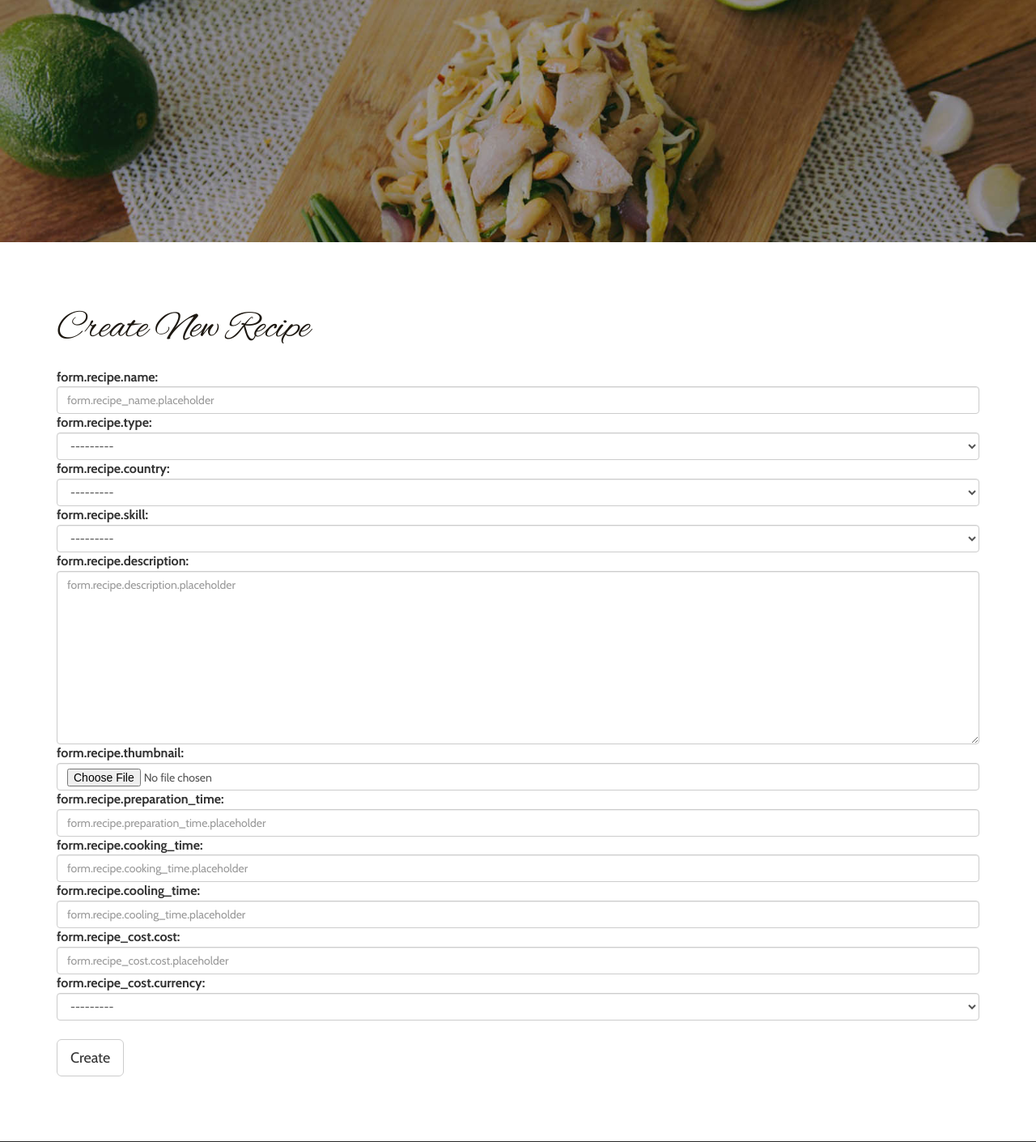
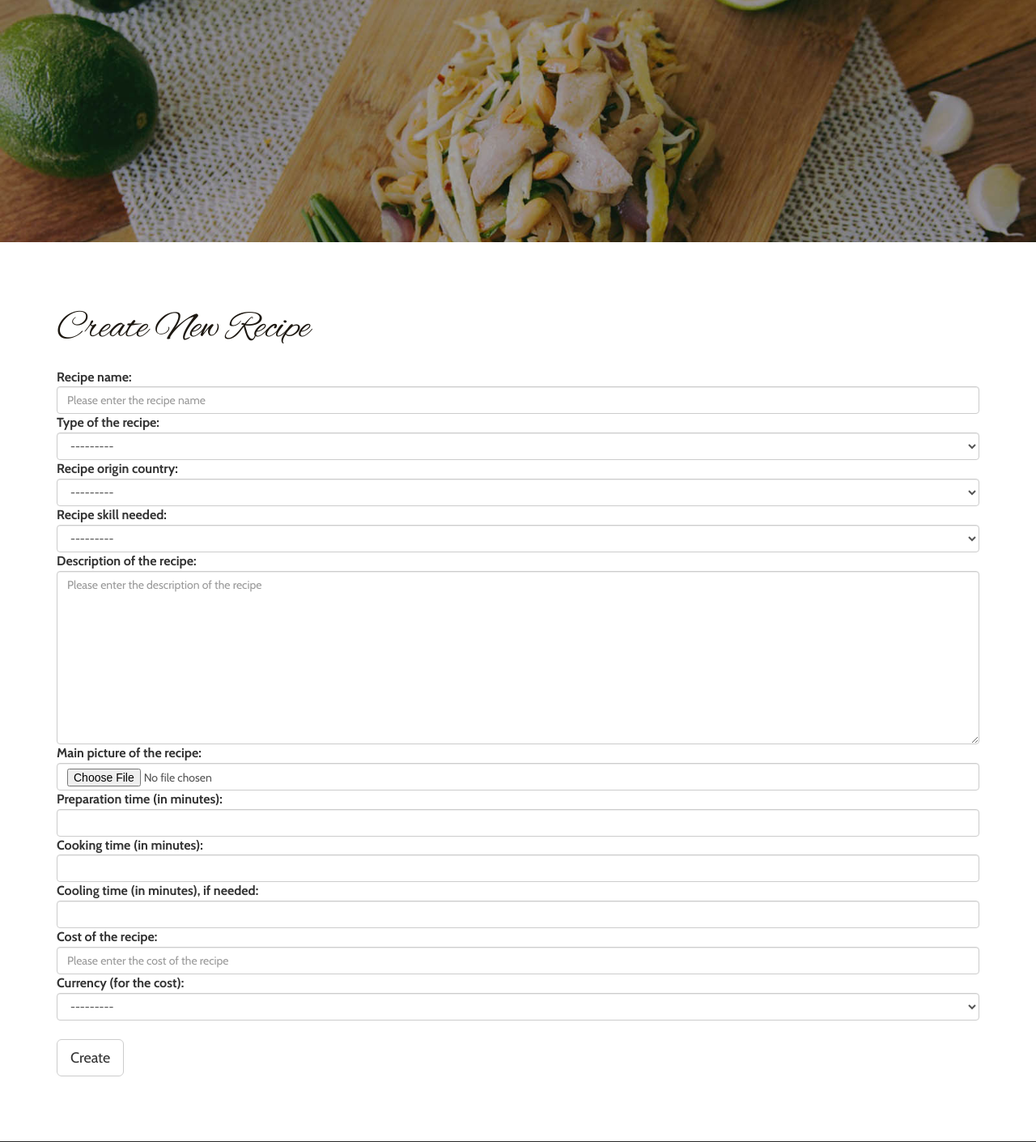
Before and after one commit to vmullet/MasterCook, a Django app: page /recipes/create in a window 1280 px wide. Shown: the part 87-1497 px from the top of the page at 81% size. Run offline with Django 3.2, Linux system fonts and the light colour scheme; the visitor is signed in with stand-in values (Sample User, id 1); data that the repository does not hold is empty; some libraries are stand-ins or nearby versions.

```diff
--- a/recipes/forms.py
+++ b/recipes/forms.py
@@ -11,54 +11,51 @@ class RecipeCreateForm(forms.ModelForm):
     """
     Form to represent the creation of a recipe (basic informations)
     """
-    name = forms.CharField(label=_('form.recipe.name'), widget=forms.TextInput(
+    name = forms.CharField(label=_('Recipe name'), widget=forms.TextInput(
         attrs={
             'class': 'form-control',
-            'placeholder': _("form.recipe_name.placeholder"),
+            'placeholder': _("Please enter the recipe name"),
         }
     ), localize=True)
-    recipe_type = forms.ModelChoiceField(label=_('form.recipe.type'), widget=forms.Select(
+    recipe_type = forms.ModelChoiceField(label=_('Type of the recipe'), widget=forms.Select(
         attrs={
             'class': 'form-control',
         }
     ), localize=True, queryset=RecipeType.objects.all())
-    recipe_origin = forms.ModelChoiceField(label=_('form.recipe.country'), widget=forms.Select(
+    recipe_origin = forms.ModelChoiceField(label=_('Recipe origin country'), widget=forms.Select(
         attrs={
             'class': 'form-control',
         }
     ), localize=True, queryset=Country.objects.all())
-    recipe_skill = forms.ModelChoiceField(label=_('form.recipe.skill'), widget=forms.Select(
+    recipe_skill = forms.ModelChoiceField(label=_('Recipe skill needed'), widget=forms.Select(
         attrs={
             'class': 'form-control',
         }
     ), localize=True, queryset=RecipeSkill.objects.all())
-    description = forms.CharField(label=_('form.recipe.description'), widget=forms.Textarea(
+    description = forms.CharField(label=_('Description of the recipe'), widget=forms.Textarea(
         attrs={
             'class': 'form-control',
-            'placeholder': _("form.recipe.description.placeholder"),
+            'placeholder': _("Please enter the description of the recipe"),
         }
     ), localize=True)
-    thumbnail = forms.ImageField(label=_('form.recipe.thumbnail'), widget=forms.FileInput(
+    thumbnail = forms.ImageField(label=_('Main picture of the recipe'), widget=forms.FileInput(
         attrs={
             'class': 'form-control',
         }
     ))
-    preparation_time = forms.IntegerField(label=_('form.recipe.preparation_time'), widget=forms.NumberInput(
+    preparation_time = forms.IntegerField(label=_('Preparation time (in minutes)'), widget=forms.NumberInput(
         attrs={
             'class': 'form-control',
-            'placeholder': _("form.recipe.preparation_time.placeholder"),
         }
     ), localize=True)
-    cooking_time = forms.IntegerField(label=_('form.recipe.cooking_time'), widget=forms.NumberInput(
+    cooking_time = forms.IntegerField(label=_('Cooking time (in minutes)'), widget=forms.NumberInput(
         attrs={
             'class': 'form-control',
-            'placeholder': _("form.recipe.cooking_time.placeholder"),
         }
     ), localize=True)
-    cooling_time = forms.IntegerField(label=_('form.recipe.cooling_time'), widget=forms.NumberInput(
+    cooling_time = forms.IntegerField(label=_('Cooling time (in minutes), if needed'), widget=forms.NumberInput(
         attrs={
             'class': 'form-control',
-            'placeholder': _("form.recipe.cooling_time.placeholder"),
         }
     ), localize=True, required=False)
 
@@ -82,7 +79,7 @@ class RecipeEditForm(RecipeCreateForm):
     Form to represent the edition of a recipe (basic informations)
     """
 
-    thumbnail = forms.ImageField(label=_('form.recipe.thumbnail'), widget=forms.FileInput(
+    thumbnail = forms.ImageField(label=_('Main picture of the recipe'), widget=forms.FileInput(
         attrs={
             'class': 'form-control',
         }
@@ -109,13 +106,13 @@ class RecipeEditForm(RecipeCreateForm):
 # SECONDARY FORMS (forms appended to the main forms)
 
 class RecipeCostForm(forms.ModelForm):
-    cost = forms.IntegerField(label=_('form.recipe_cost.cost'), widget=forms.NumberInput(
+    cost = forms.IntegerField(label=_('Cost of the recipe'), widget=forms.NumberInput(
         attrs={
             'class': 'form-control',
-            'placeholder': _("form.recipe_cost.cost.placeholder"),
+            'placeholder': _("Please enter the cost of the recipe"),
         }
     ), localize=True)
-    currency = forms.ModelChoiceField(label=_('form.recipe_cost.currency'), widget=forms.Select(
+    currency = forms.ModelChoiceField(label=_('Currency (for the cost)'), widget=forms.Select(
         attrs={
             'class': 'form-control',
         }
@@ -136,7 +133,7 @@ class RecipeImageForm(forms.ModelForm):
     name = forms.CharField(widget=forms.TextInput(
         attrs={
             'class': 'form-control',
-            'placeholder': _("form.recipe_name.placeholder"),
+            'placeholder': _("Title / Description of the picture"),
         }
     ), localize=True)
     image = forms.ImageField(widget=forms.FileInput(
@@ -232,7 +229,9 @@ class RecipeRateForm(forms.ModelForm):
     """
     rate = forms.CharField(widget=forms.TextInput(
         attrs={
-            'class': '',
+            'min': 0,
+            'max': 10,
+            'step': 0.5,
             'data-size': 'xs',
         }
     ))
--- a/recipes/models.py
+++ b/recipes/models.py
@@ -143,7 +143,7 @@ class RecipeRate(models.Model):
     """
     Model to represent a rate done by a user to a recipe
     """
-    rate = models.IntegerField(default=-1)
+    rate = models.FloatField(default=-1)
     user = models.ForeignKey(User, on_delete=models.CASCADE)
     created_at = models.DateTimeField(auto_now_add=True)
     updated_at = models.DateTimeField(auto_now=True)
--- a/recipes/templates/recipes/recipes_list.html
+++ b/recipes/templates/recipes/recipes_list.html
@@ -16,7 +16,7 @@
 
 {% block content %}
     <!-- events -->
-    <h1 class="wow fadeInLeftBig" data-wow-duration="1000ms" data-wow-delay="300ms">Latest Recipes</h1>
+    <h1 class="wow fadeInLeftBig" data-wow-duration="1000ms" data-wow-delay="300ms">{% trans "Latest Recipes" %}</h1>
     <div class="event-grids">
         {% for recipe in recipes %}
         <div class="col-md-4 event-grid wow flipInY recipe-list" data-wow-duration="1000ms" data-wow-delay="300ms">
--- a/recipes/urls.py
+++ b/recipes/urls.py
@@ -15,5 +15,6 @@ urlpatterns = [
     path('recipes/<int:recipe_pk>/ingredient/add', views.recipe_add_ingredient, name='add_ingredient'),
     path('recipes/<int:recipe_pk>/rate/add', views.recipe_add_rate, name='add_rate'),
     path('recipes/<slug:recipe_slug>/details', views.recipe_details, name='details'),
-    path('recipes/comment/<int:comment_pk>/replyto', views.recipe_reply_comment, name='reply_to_comment')
+    path('recipes/comment/<int:comment_pk>/replyto', views.recipe_reply_comment, name='reply_to_comment'),
+    path('recipes/search', views.recipe_search, name='search')
 ]
--- a/recipes/views.py
+++ b/recipes/views.py
@@ -54,6 +54,12 @@ def recipe_details(request, recipe_slug):
                       'rate_form': rate_form,
                       'user': request.user
                   })
+
+
+def recipe_search(request):
+    if 'search' in request.GET:
+        return render(request, 'recipes/recipe_search.html')
+    return redirect('recipes:list')
 
 
 @login_required(login_url="accounts:login")
@@ -219,6 +225,7 @@ def recipe_add_comment(request, recipe_pk):
     return redirect('recipes:homepage')
 
 
+@login_required(login_url="accounts:login")
 def recipe_reply_comment(request, comment_pk):
     comment = get_object_or_404(RecipeComment, pk=comment_pk)
     if request.method == 'POST':
--- a/templates/base_layout.html
+++ b/templates/base_layout.html
@@ -110,9 +110,9 @@
                     </ul>
                 </nav>
                 <div class="col-sm-3 col-md-3" style="margin-top:16px;">
-                    <form class="navbar-form" role="search">
+                    <form class="navbar-form" action="{% url "recipes:search" %}" role="search">
                         <div class="input-group">
-                            <input type="text" class="form-control" placeholder="{% trans "Search" %}" name="q">
+                            <input type="text" class="form-control" placeholder="{% trans "Search" %}" name="search">
                             <div class="input-group-btn">
                                 <button class="btn btn-default" type="submit"><i class="glyphicon glyphicon-search"></i>
                                 </button>
```
Also changed, not shown: recipes/templates/recipes/recipe_search.html (added, +35 -0 lines), recipes/templates/recipes/recipes_details.html (+6 -3 lines), locale/en/LC_MESSAGES/django.po, locale/fr/LC_MESSAGES/django.po, recipes/migrations/0013_auto_20180628_1353.py (added).
